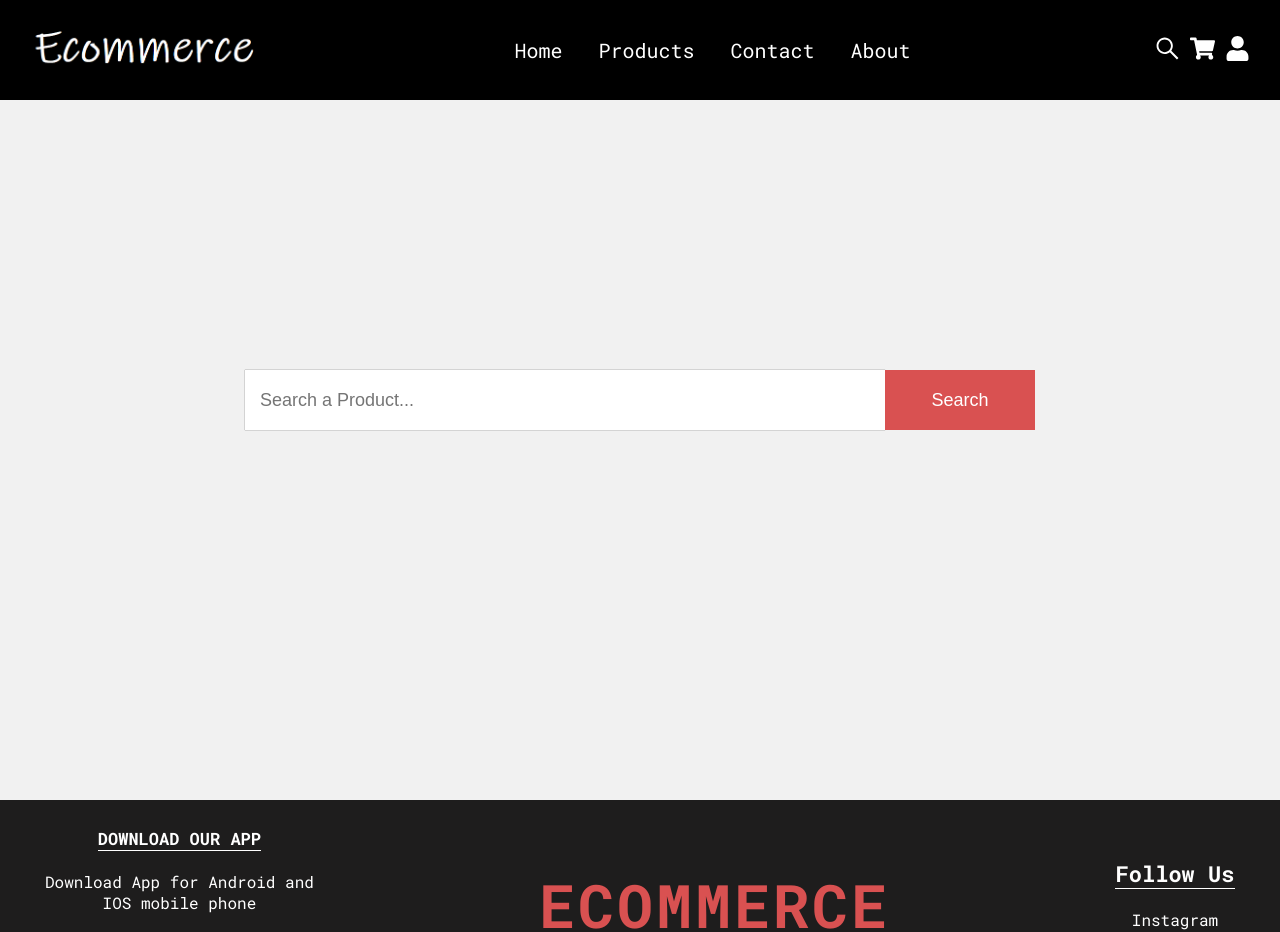
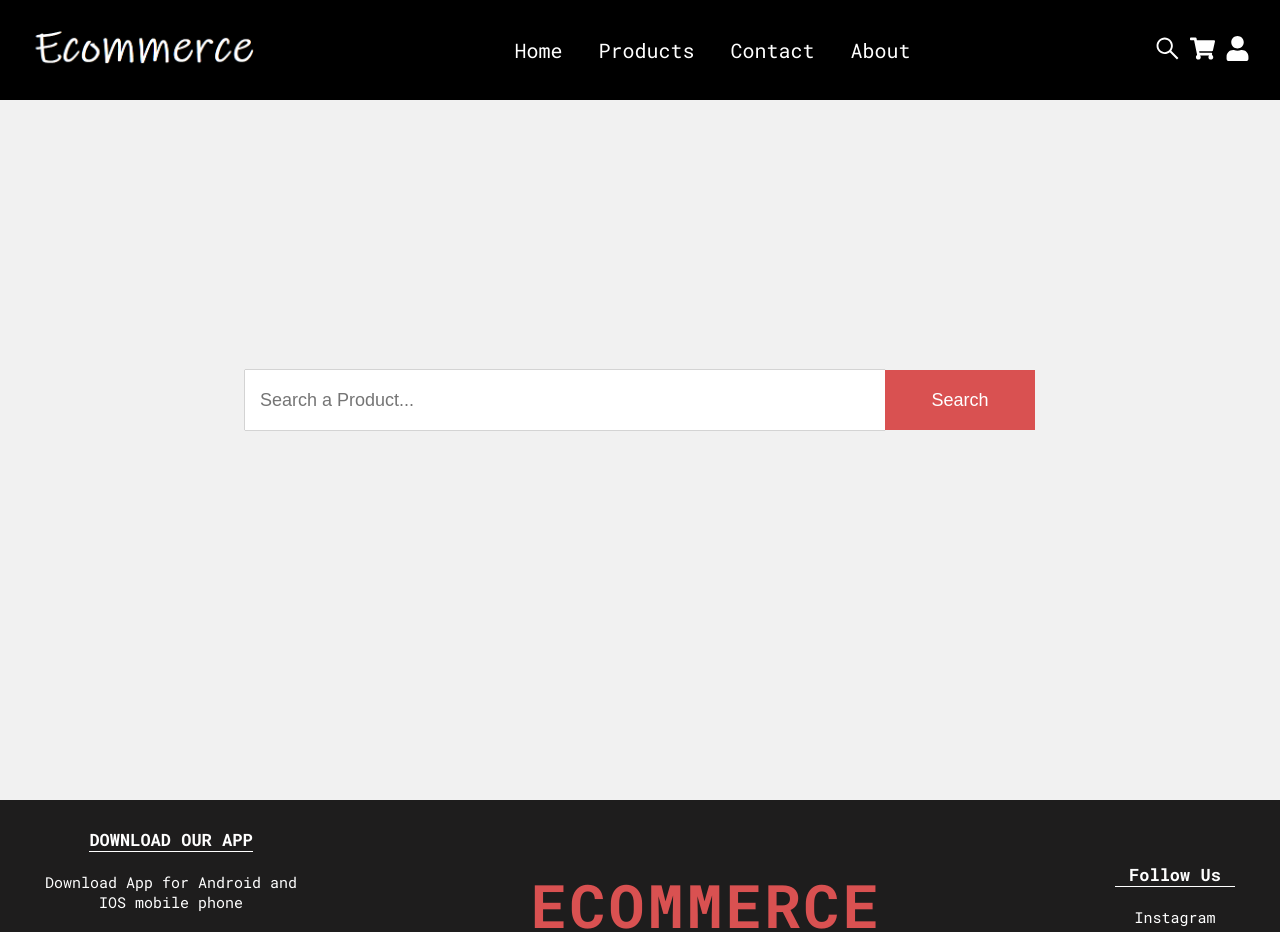
Before and after one commit to gszcode/App, a React (Create React App) app in the folder frontend/: page /search in a window 1280 px wide. Shown: the top 932 px of the page. Built offline with nearby package versions, Linux system fonts and the light colour scheme.

Commit message:
tamaño de letra ajustado

```diff
--- a/frontend/src/components/Footer/Footer.scss
+++ b/frontend/src/components/Footer/Footer.scss
@@ -30,7 +30,7 @@ $border-white: #fff;
 
     &__parrafo {
       text-align: center;
-      font-size: 16px;
+      font-size: 15px;
     }
 
     &__img {
@@ -58,7 +58,7 @@ $border-white: #fff;
   &__links {
     &__title {
       text-align: center;
-      font-size: 22px;
+      font-size: 17px;
       width: 120px;
       margin: auto;
       border-bottom: 1px solid $border-white;
@@ -71,6 +71,7 @@ $border-white: #fff;
 
       &__item {
         color: #fff;
+        font-size: 15px;
         text-decoration: none;
         transition: all 300ms;
       }
```
